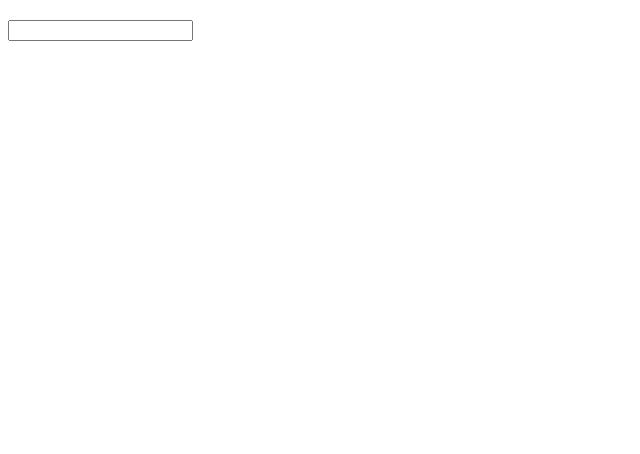
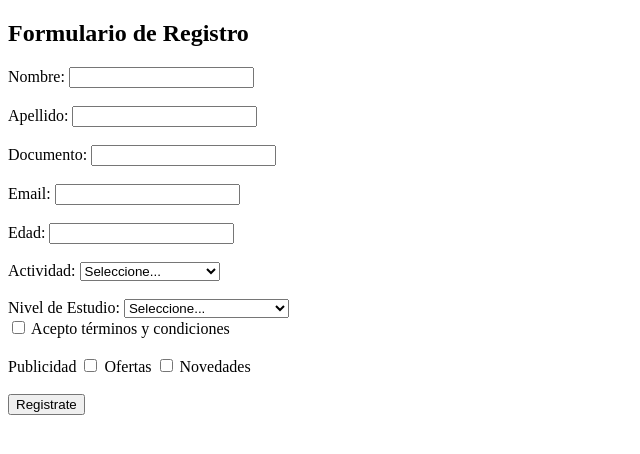
Before and after one commit to javierh2/DH_Certification_JavaScript, a plain HTML site: page proyectos/Validacion_Formulario/index.html in a window 1280 px wide. Shown: the whole page, without its empty margins (0-640 px from the left). Drawn offline with Linux system fonts and the light colour scheme.

Commit message:
actualizacion del repo de JS, proyecto validacion formulario

```diff
--- a/proyectos/Validacion_Formulario/index.html
+++ b/proyectos/Validacion_Formulario/index.html
@@ -8,13 +8,78 @@
 </head>
 <body>
 
-    <div id="registroForm">
+    <div id="registroFormulario">
 
-        <h2></h2>
-        <form action="">
-            <label for="">
-                <input type="text">
+        <h2>Formulario de Registro </h2>
+        <form id="formulario" novalidate>
+
+            <label for="nombre">Nombre:</label>
+            <input type="text" id="nombre" name="nombre" minlength="3" required autocomplete="off">
+            <div class="error" id="errorNombre"></div>
+            <br>
+
+            <label for="apellido">Apellido:</label>
+            <input type="text" id="apellido" name="apellido" minlength="3" required autocomplete="off">
+            <div class="error" id="errorApellido"></div>
+            <br>
+
+            <label for="documento">Documento:</label>
+            <input type="text" id="documento" name="documento" minlength="3" required autocomplete="off">
+            <div class="error" id="errorDocumento"></div>
+            <br>
+
+            <label for="email">Email:</label>
+            <input type="email" id="email" name="email" required autocomplete="off">
+            <div class="error" id="errorEmail"></div>
+            <br>
+
+            <label for="edad">Edad:</label>
+            <input type="number" id="edad" name="edad" required>
+            <div class="error" id="errorEdad"></div>
+            <br>
+
+            <label for="actividad">Actividad:</label>
+            <select name="actividad" id="actividad" required>
+                <option value="">Seleccione...</option>
+                <option value="Tecnología">Tecnología</option>
+                <option value="Programación">Programación</option>
+                <option value="Inteligencia Artificial">Inteligencia Artificial</option>
+                <option value="Automatización">Automatización</option>
+                <option value="Sistemas">Sistemas</option>
+                <option value="Educación">Educación</option>
+            </select>
+            <div class="error" id="errorActividad"></div>
+            <br>
+
+            <label for="nivelEstudio">Nivel de Estudio:</label>
+            <select name="nivelEstudio" id="nivelEstudio" required>
+                <option value="">Seleccione...</option>
+                <option value="Secundaria">Secundaria</option>
+                <option value="Terciario">Terciario</option>
+                <option value="Universitario">Universitario</option>
+                <option value="Universitario Incompleto">Universitario Incompleto</option>
+                <option value="Posgrado">Posgrado</option>
+            </select>
+            <div class="error" id="errorNivelEstudio"></div>
+
+            <label class="inline">
+                <input type="checkbox" name="aceptoTerminos" id="aceptoTerminos" required>
+                Acepto términos y condiciones
             </label>
+            <div class="error" id="errorAceptoTerminos"></div>
+            <br>
+
+
+            <label class="inline">Publicidad</label>
+            <input type="checkbox" name="publicidad" id="ofertas" value="ofertas">
+            <label class="inline" for="ofertas">Ofertas</label>
+            <input type="checkbox" name="publicidad" id="novedades" value="novedades">
+            <label class="inline" for="novedades">Novedades</label>
+            <div class="error" id="errorPublicidad"></div>
+            <br>
+
+            <input type="submit" value="Registrate">
+
         </form>
 
 
```
